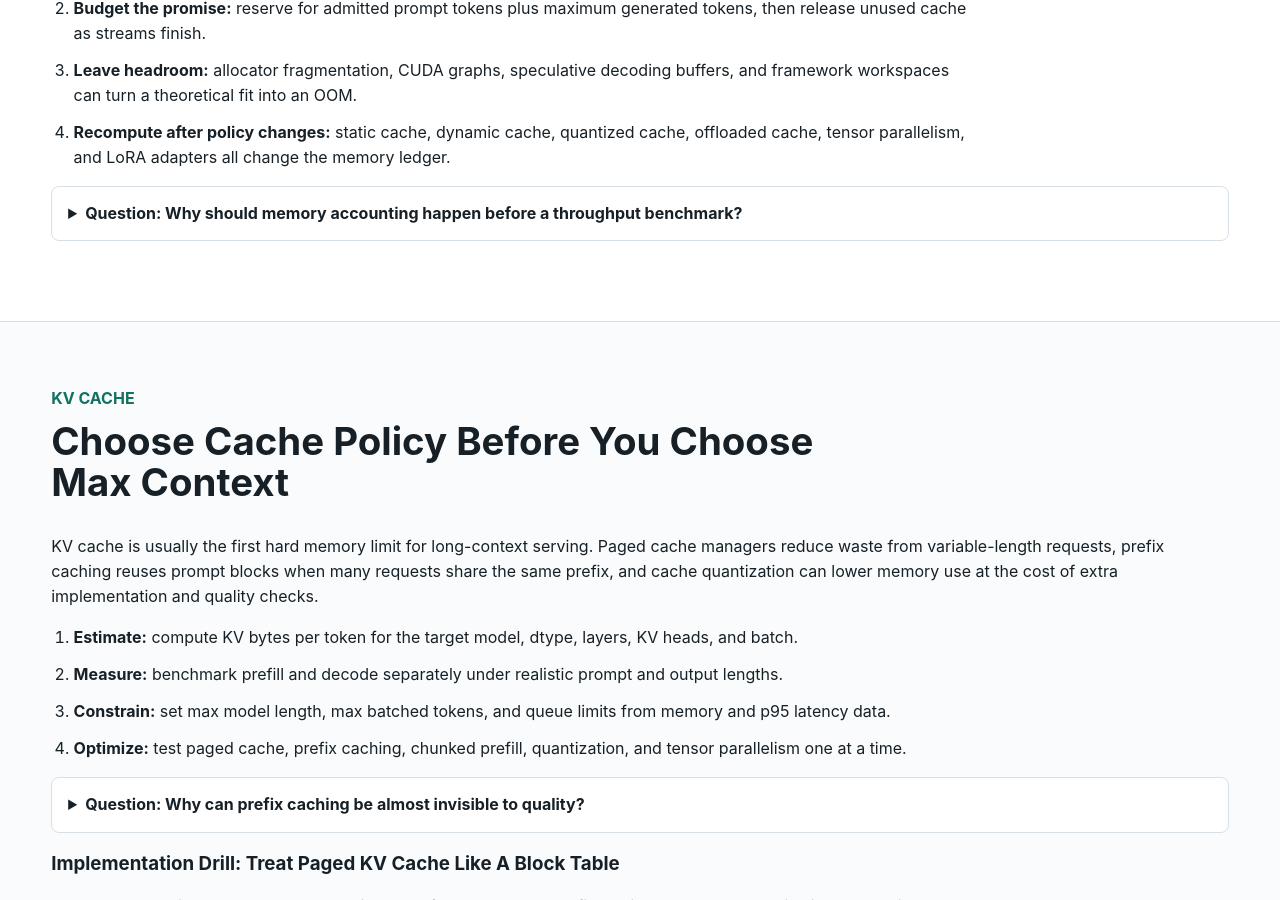
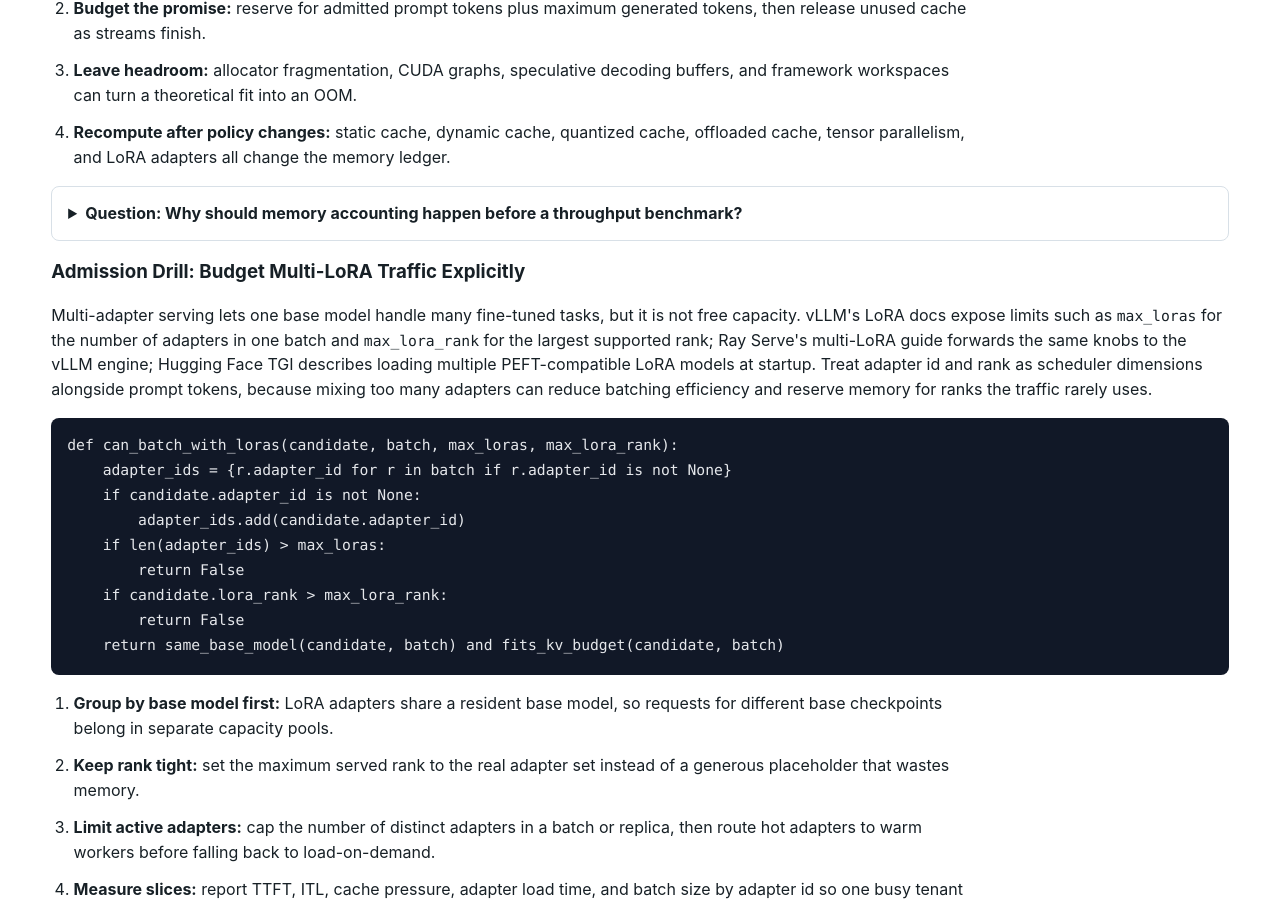
Before and after one commit to kennethli319/kennethli319.github.io, a Jekyll site: the page llm-ml-course/lessons/production-serving.html, which Jekyll copies as it is, in a window 1280 px wide and 900 px high, scrolled down 4612 px. Built offline with Jekyll 4.4.1, drawn with Linux system fonts in a browser that asks for light colours; some of the changed text lies outside the part shown.

Commit message:
Sync LLM course multi-LoRA drill

```diff
--- a/llm-ml-course/lessons/production-serving.html
+++ b/llm-ml-course/lessons/production-serving.html
@@ -200,6 +200,37 @@ active_token_budget = estimate_decode_capacity(
       <details class="qa">
         <summary>Question: Why should memory accounting happen before a throughput benchmark?</summary>
         <p>A benchmark that admits too much work may measure OOM recovery, queue collapse, or cache eviction instead of model throughput. A conservative memory ledger defines the request mix that the benchmark is allowed to test.</p>
+      </details>
+      <h3>Admission Drill: Budget Multi-LoRA Traffic Explicitly</h3>
+      <p>
+        Multi-adapter serving lets one base model handle many fine-tuned tasks,
+        but it is not free capacity. vLLM's LoRA docs expose limits such as
+        <code>max_loras</code> for the number of adapters in one batch and
+        <code>max_lora_rank</code> for the largest supported rank; Ray Serve's
+        multi-LoRA guide forwards the same knobs to the vLLM engine; Hugging
+        Face TGI describes loading multiple PEFT-compatible LoRA models at
+        startup. Treat adapter id and rank as scheduler dimensions alongside
+        prompt tokens, because mixing too many adapters can reduce batching
+        efficiency and reserve memory for ranks the traffic rarely uses.
+      </p>
+      <pre><code>def can_batch_with_loras(candidate, batch, max_loras, max_lora_rank):
+    adapter_ids = {r.adapter_id for r in batch if r.adapter_id is not None}
+    if candidate.adapter_id is not None:
+        adapter_ids.add(candidate.adapter_id)
+    if len(adapter_ids) > max_loras:
+        return False
+    if candidate.lora_rank > max_lora_rank:
+        return False
+    return same_base_model(candidate, batch) and fits_kv_budget(candidate, batch)</code></pre>
+      <ol class="steps">
+        <li><strong>Group by base model first:</strong> LoRA adapters share a resident base model, so requests for different base checkpoints belong in separate capacity pools.</li>
+        <li><strong>Keep rank tight:</strong> set the maximum served rank to the real adapter set instead of a generous placeholder that wastes memory.</li>
+        <li><strong>Limit active adapters:</strong> cap the number of distinct adapters in a batch or replica, then route hot adapters to warm workers before falling back to load-on-demand.</li>
+        <li><strong>Measure slices:</strong> report TTFT, ITL, cache pressure, adapter load time, and batch size by adapter id so one busy tenant does not hide global regressions.</li>
+      </ol>
+      <details class="qa">
+        <summary>Question: Why can serving many small LoRA adapters still hurt latency?</summary>
+        <p>The adapter weights are small compared with the base model, but active-adapter limits, rank-sized buffers, routing misses, and reduced batch homogeneity can still add memory pressure and scheduling overhead.</p>
       </details>
     </section>
 
@@ -767,7 +798,9 @@ e2e = events["completed_at"] - events["received_at"]</code></pre>
         <a href="https://docs.vllm.ai/">vLLM documentation</a>,
         <a href="https://docs.vllm.ai/en/latest/design/paged_attention/">vLLM paged attention design</a>,
         <a href="https://docs.vllm.ai/en/stable/configuration/optimization/">vLLM optimization and chunked prefill</a>,
+        <a href="https://docs.vllm.ai/en/stable/features/lora/">vLLM LoRA adapters</a>,
         <a href="https://huggingface.co/docs/text-generation-inference/en/index">Hugging Face TGI overview</a>,
+        <a href="https://huggingface.co/docs/text-generation-inference/en/conceptual/lora">Hugging Face TGI LoRA</a>,
         <a href="https://huggingface.co/docs/inference-endpoints/en/engines/tgi">Hugging Face TGI serving engine notes</a>,
         <a href="https://docs.vllm.ai/en/latest/features/quantization/">vLLM quantization</a>,
         <a href="https://docs.vllm.ai/en/stable/features/quantization/quantized_kvcache/">vLLM quantized KV cache</a>,
@@ -784,6 +817,7 @@ e2e = events["completed_at"] - events["received_at"]</code></pre>
         <a href="https://github.com/vllm-project/vllm/issues/16016">vLLM cache salting design discussion</a>,
         <a href="https://docs.vllm.ai/en/latest/features/disagg_prefill/">vLLM disaggregated prefilling</a>,
         <a href="https://docs.ray.io/en/latest/serve/llm/user-guides/prefill-decode.html">Ray Serve prefill/decode disaggregation</a>,
+        <a href="https://docs.ray.io/en/latest/serve/llm/user-guides/multi-lora.html">Ray Serve multi-LoRA deployment</a>,
         <a href="https://nvidia.github.io/TensorRT-LLM/">TensorRT-LLM documentation</a>,
         <a href="https://nvidia.github.io/TensorRT-LLM/overview.html">TensorRT-LLM overview</a>,
         <a href="https://nvidia.github.io/TensorRT-LLM/latest/features/quantization.html">TensorRT-LLM quantization</a>,
```
Also changed, not shown: llm-ml-course/README.md (+3 -0 lines).
